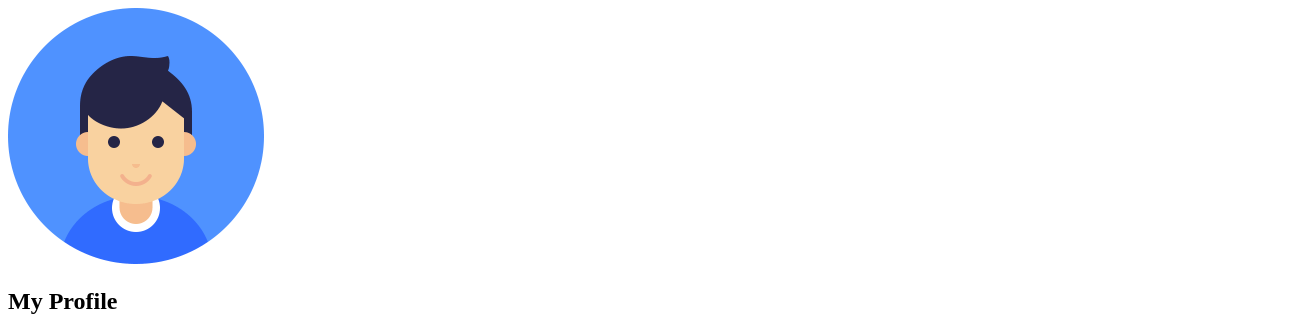
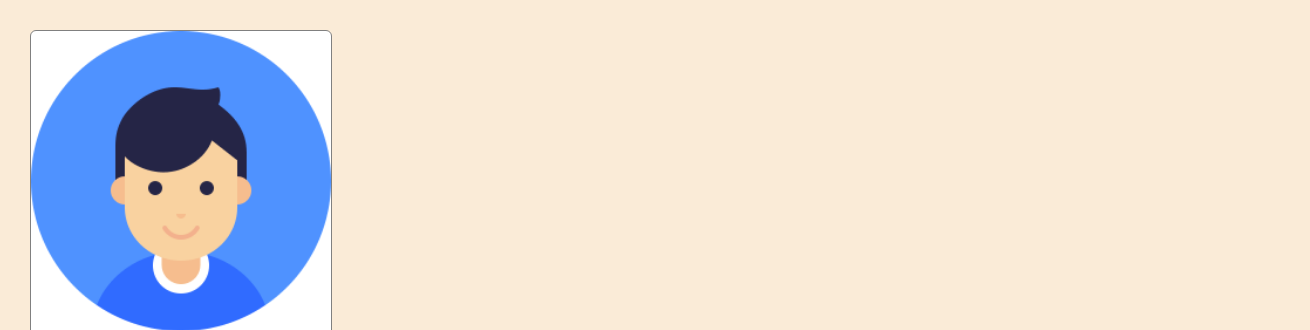
Before and after one commit to dayatpribadi/my_repository, a plain HTML site: page index.html in a window 1280 px wide. Shown: the top 330 px of the page, 1310 px wide, since content can reach past the window. Drawn offline with Linux system fonts and the light colour scheme.

Commit message:
Menambahkan style css pada assets

```diff
--- /dev/null
+++ b/assets/css/style.css
@@ -0,0 +1,21 @@
+body {
+    width: 100%;
+    margin: 30px;
+    background-color: antiquewhite;
+ }
+
+ #profile-container{
+    max-width: 300px;
+    background-color: white;
+    border: 1px solid gray;
+    border-radius: 6px;
+ }
+
+ #profile-image{
+    width: 100%;
+    height: auto;
+ }
+
+ #profile-name{
+    text-align: center;
+ }
--- a/index.html
+++ b/index.html
@@ -1,14 +1,15 @@
 <!DOCTYPE html>
 <html>
 <head>
+<link rel="stylesheet" href="assets/css/style.css">
 <title>Ini tempat menuliskan judul</title>
 </head>
 <body>
 
-<div>
+<div id="profile-container">
 
-    <img src="assets/img/user.png" alt="user image" />
-    <h2>My Profile</h2>
+    <img id="profile-image" src="assets/img/user.png" alt="user image" />
+    <h2 id="profile-name">My Profile</h2>
 
 </div>
 <h1>This is a Heading</h1>
```
